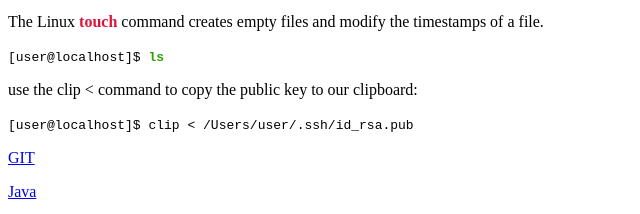
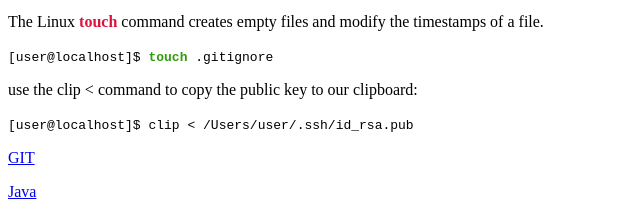
Before and after one commit to Jjimenez87/Jjimenez87.github.io, a plain HTML site: page linux.html in a window 1280 px wide. Shown: the part 207-421 px from the top of the page, 0-640 px from the left. Drawn offline with Linux system fonts and the light colour scheme.

Commit message:
Updated linux.html with new commands

```diff
--- a/linux.html
+++ b/linux.html
@@ -11,7 +11,7 @@
 		<p><strong style="color: crimson">ls</strong> will list the files in the directory.</p>
 		<code>[user@localhost]$ <strong style="color: #2f9c0a">ls</strong></code>
 		<p>The Linux <strong style="color: crimson">touch</strong> command creates empty files and modify the timestamps of a file.</p>
-		<code>[user@localhost]$ <strong style="color: #2f9c0a">ls</strong></code>
+		<code>[user@localhost]$ <strong style="color: #2f9c0a">touch</strong> .gitignore</code>
 		<p>use the clip &lt; command to copy the public key to our clipboard:</p>
 		<code>[user@localhost]$ clip < /Users/user/.ssh/id_rsa.pub</code>
 
```
